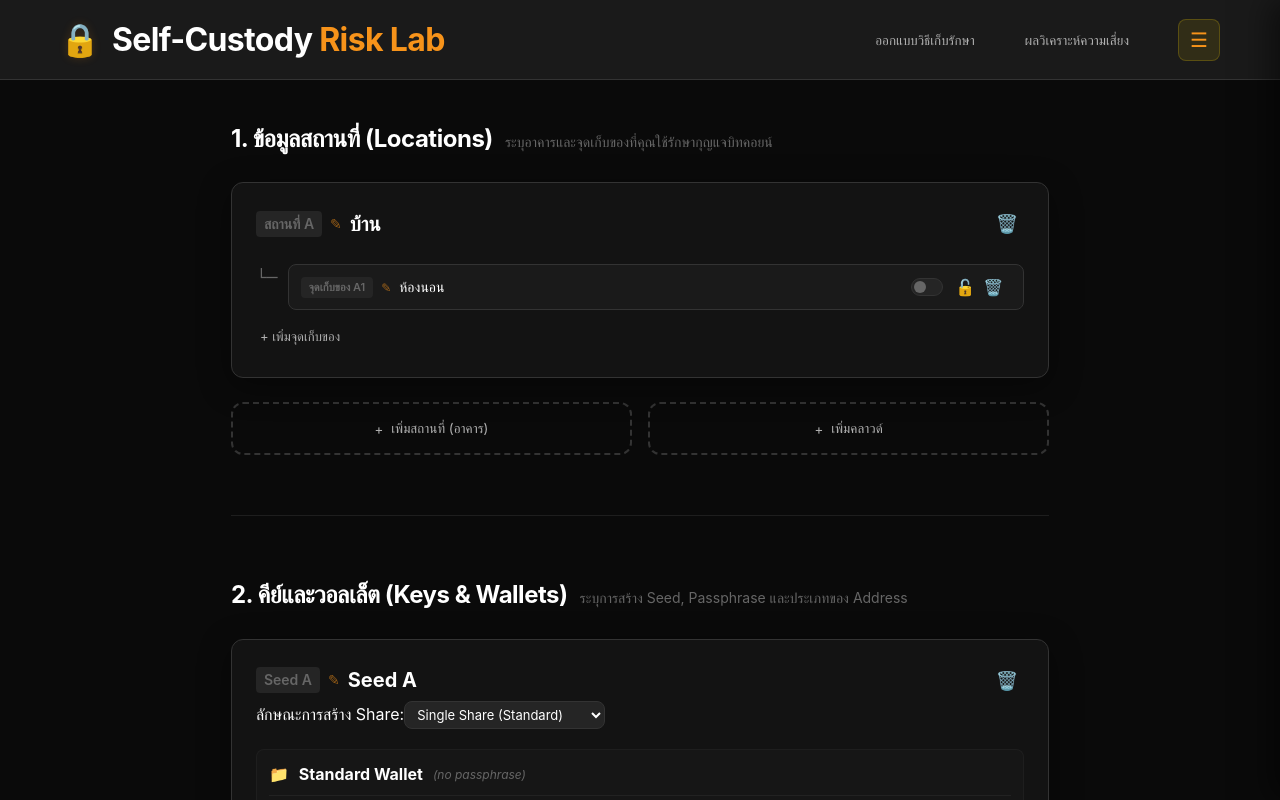
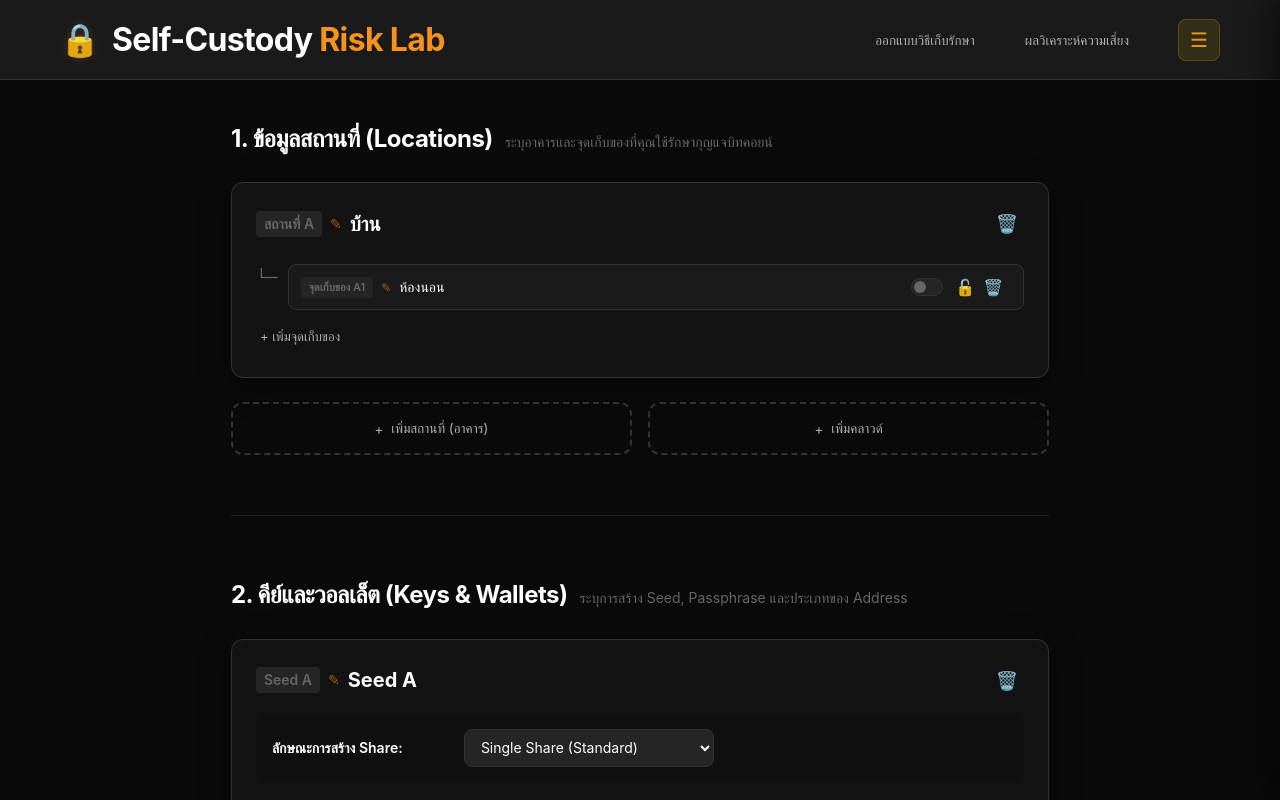
Before and after one commit to Khing021/selfcustodyrisklab, a React (Vite) app: page / in a window 1280 px wide. Shown: the top 800 px of the page. Built offline with nearby package versions, Linux system fonts and the light colour scheme.

Commit message:
finalized for publish

```diff
--- a/src/App.css
+++ b/src/App.css
@@ -170,6 +170,14 @@
   background: var(--accent-gold);
   color: var(--bg-primary);
   border-color: var(--accent-gold);
+}
+
+.tip-text {
+  font-size: 13px;
+  color: var(--accent-gold);
+  margin-bottom: 8px;
+  font-weight: 500;
+  opacity: 0.9;
 }
 
 .disclaimer-text {
@@ -459,6 +467,59 @@ input:checked+.slider:before {
   transform: scale(1.1);
 }
 
+/* --- Seed Configuration Styles --- */
+.seed-config {
+  display: flex;
+  flex-direction: column;
+  gap: 12px;
+  margin-top: 16px;
+  background: rgba(0, 0, 0, 0.1);
+  padding: 16px;
+  border-radius: var(--radius-md);
+}
+
+.config-row, .param, .param-item {
+  display: flex;
+  align-items: center;
+  gap: 12px;
+}
+
+.config-row label, .param label {
+  width: 180px;
+  font-size: 14px;
+  color: var(--text-primary);
+  font-weight: 600;
+  flex-shrink: 0;
+}
+
+.type-select,
+.multi-params input,
+.param-item input {
+  height: 38px;
+  background: var(--bg-tertiary);
+  border: 1px solid var(--border-color);
+  color: var(--text-primary);
+  border-radius: 8px;
+  padding: 0 12px;
+  font-size: 14px;
+  flex: 1;
+  max-width: 250px;
+  transition: var(--transition);
+}
+
+.type-select:focus,
+.multi-params input:focus {
+  outline: none;
+  border-color: var(--accent-gold);
+  background: rgba(255, 255, 255, 0.05);
+}
+
+.multi-params {
+  display: flex;
+  flex-direction: column;
+  gap: 12px;
+}
+
 /* --- Wallet Tree Styles --- */
 .wallet-tree {
   margin-top: 20px;
@@ -988,10 +1049,7 @@ input:checked+.slider:before {
   font-size: 14px;
 }
 
-.type-select {
-  font-size: 13px;
-  padding: 4px 8px;
-}
+
 
 /* --- StrategyDesigner Styles --- */
 .strategy-designer {
--- a/src/App.jsx
+++ b/src/App.jsx
@@ -109,6 +109,7 @@ function App() {
                     View on GitHub
                 </a>
             </div>
+            <p className="tip-text">tip me via ⚡ at zap@khing021.com</p>
             <p className="disclaimer-text">© 2026 Bitcoin Self-Custody Risk Lab - Free & Opensource. Built for educational purposes.</p>
             <StateManagement />
           </div>
--- a/src/data/templates.js
+++ b/src/data/templates.js
@@ -1,6 +1,77 @@
 export const templates = {
   template1: {
-    label: "1. Simple Single Sig",
+    label: "1. Idiot who store seed phrase on unencrypted cloud",
+    state: {
+      "locations": [
+        {
+          "id": "L-A",
+          "label": "บ้าน",
+          "storagePoints": [
+            {
+              "id": "S-A1",
+              "label": "ห้องนอน (A1)",
+              "isLocked": false
+            }
+          ]
+        }
+      ],
+      "clouds": [
+        {
+          "id": "Cloud-A",
+          "label": "Google Drive",
+          "isLocked": false
+        }
+      ],
+      "seeds": [
+        {
+          "id": "Seed-A",
+          "label": "Seed A",
+          "type": "single",
+          "threshold": 1,
+          "shareCount": 1,
+          "passphrases": [],
+          "accounts": [
+            {
+              "id": "Acc-A1",
+              "label": "Standard - Single Sig #1",
+              "type": "single-sig",
+              "passphraseId": null
+            }
+          ]
+        }
+      ],
+      "spendingMethods": [
+        {
+          "id": "Method-1",
+          "label": "Daily Spending",
+          "type": "single-sig",
+          "threshold": 1,
+          "keySlots": [
+            "Acc-A1"
+          ]
+        }
+      ],
+      "objectMapping": {
+        "obj-hw-Seed-A": {
+          "locationId": "L-A",
+          "storagePointId": "S-A1"
+        },
+        "obj-mnemonic-Seed-A": {
+          "locationId": "Cloud-A",
+          "storagePointId": "Cloud-A"
+        }
+      },
+      "replication": {},
+      "nextIds": {
+        "location": 1,
+        "cloud": 1,
+        "seed": 1,
+        "method": 2
+      }
+    }
+  },
+  template2: {
+    label: "2. Simple Single Sig",
     state: {
       "locations": [
         {
@@ -73,8 +144,8 @@ export const templates = {
       }
     }
   },
-  template2: {
-    label: "2. Single Sig + Passphrase",
+  template3: {
+    label: "3. Single Sig + Passphrase",
     state: {
       "locations": [
         {
@@ -173,8 +244,122 @@ export const templates = {
       }
     }
   },
-  template3: {
-    label: "3. Multisig 2-of-3",
+  template4: {
+    label: "4. Shamir Backup 2-of-3 Single Sig",
+    state: {
+      "locations": [
+        {
+          "id": "L-A",
+          "label": "บ้าน",
+          "storagePoints": [
+            {
+              "id": "S-A1",
+              "label": "ตู้เซฟ",
+              "isLocked": true
+            },
+            {
+              "id": "S-A2",
+              "label": "โต๊ะคอม - ลิ้นชัก",
+              "isLocked": false
+            }
+          ]
+        },
+        {
+          "id": "L-B",
+          "label": "บ้านแฟนคนที่ 1",
+          "storagePoints": [
+            {
+              "id": "S-B1",
+              "label": "ตู้เสื้อผ้า",
+              "isLocked": false
+            }
+          ]
+        },
+        {
+          "id": "L-C",
+          "label": "บ้านแฟนคนที่ 2",
+          "storagePoints": [
+            {
+              "id": "S-C1",
+              "label": "ใต้เตียง",
+              "isLocked": false
+            }
+          ]
+        }
+      ],
+      "clouds": [],
+      "seeds": [
+        {
+          "id": "Seed-A",
+          "label": "Seed A",
+          "type": "multi",
+          "threshold": 2,
+          "shareCount": 3,
+          "passphrases": [],
+          "accounts": [
+            {
+              "id": "Acc-A1",
+              "label": "Main Savings",
+              "type": "single-sig",
+              "passphraseId": null
+            }
+          ]
+        }
+      ],
+      "spendingMethods": [
+        {
+          "id": "Method-1",
+          "label": "Main Spending",
+          "type": "single-sig",
+          "threshold": 1,
+          "keySlots": [
+            "Acc-A1"
+          ]
+        }
+      ],
+      "objectMapping": {
+        "obj-mnemonic-Seed-A": {
+          "locationId": "L-A",
+          "storagePointId": "S-A1"
+        },
+        "obj-hw-Acc-A1": {
+          "locationId": "L-A",
+          "storagePointId": "S-A2"
+        },
+        "obj-hw-Seed-A": {
+          "locationId": "L-A",
+          "storagePointId": "S-A2"
+        },
+        "obj-share-Seed-A-1": {
+          "locationId": "L-A",
+          "storagePointId": "S-A1"
+        },
+        "obj-share-Seed-A-2": {
+          "locationId": "L-A",
+          "storagePointId": "S-A1"
+        },
+        "obj-share-Seed-A-2-copy-1": {
+          "locationId": "L-B",
+          "storagePointId": "S-B1"
+        },
+        "obj-share-Seed-A-3": {
+          "locationId": "L-C",
+          "storagePointId": "S-C1"
+        }
+      },
+      "replication": {
+        "obj-share-Seed-A-2": 1
+      },
+      "nextIds": {
+        "location": 3,
+        "cloud": 0,
+        "seed": 1,
+        "method": 1
+      }
+    }
+  },
+  template5: {
+    label: "5. Multisig 2-of-3",
     state: {
       "locations": [
         {
@@ -333,8 +518,8 @@ export const templates = {
       }
     }
   },
-  template4: {
-    label: "4. Dual Spending Paths (Daily + Recovery)",
+  template6: {
+    label: "6. Dual Spending Paths (Daily + Recovery)",
     state: {
       "locations": [
         {
--- a/src/index.css
+++ b/src/index.css
@@ -49,6 +49,11 @@ input, select {
   border-radius: var(--radius-md);
   outline: none;
   transition: var(--transition);
+}
+
+select option {
+  background-color: var(--bg-secondary);
+  color: var(--text-primary);
 }
 
 input:focus {
--- a/src/utils/RiskEngine.js
+++ b/src/utils/RiskEngine.js
@@ -212,17 +212,20 @@ export class RiskEngine {
     }
 
     if (scenario === 'C_DISASTER') {
-      const available = this.checkSatisfiedWithStatuses(scenario, params, method, ['Available']) && isDescAvail;
-      return { status: available ? 'safe' : 'critical' };
+      const keysAvailable = this.checkSatisfiedWithStatuses(scenario, params, method, ['Available']);
+      if (keysAvailable && isDescAvail) return { status: 'safe' };
+      if (keysAvailable && !isDescAvail) return { status: 'warning' };
+      return { status: 'critical' };
     }
 
     if (scenario === 'D_FORGET') {
-      const available = this.checkSatisfiedWithStatuses(scenario, params, method, ['Available']) && isDescAvail;
-      const recoverable = this.checkSatisfiedWithStatuses(scenario, params, method, ['Available', 'Recoverable']) && isDescRecov;
-      let status = 'critical';
-      if (available) status = 'safe';
-      else if (recoverable) status = 'warning';
-      return { status };
+      const keysAvailable = this.checkSatisfiedWithStatuses(scenario, params, method, ['Available']);
+      const keysRecoverable = this.checkSatisfiedWithStatuses(scenario, params, method, ['Available', 'Recoverable']);
+
+      if (keysAvailable && isDescAvail) return { status: 'safe' };
+      if (keysAvailable && !isDescAvail) return { status: 'warning' };
+      if (keysRecoverable) return { status: 'warning' };
+      return { status: 'critical' };
     }
   }
 
```
Also changed, not shown: 1 other file (tests, documents, lock files or other folders).
